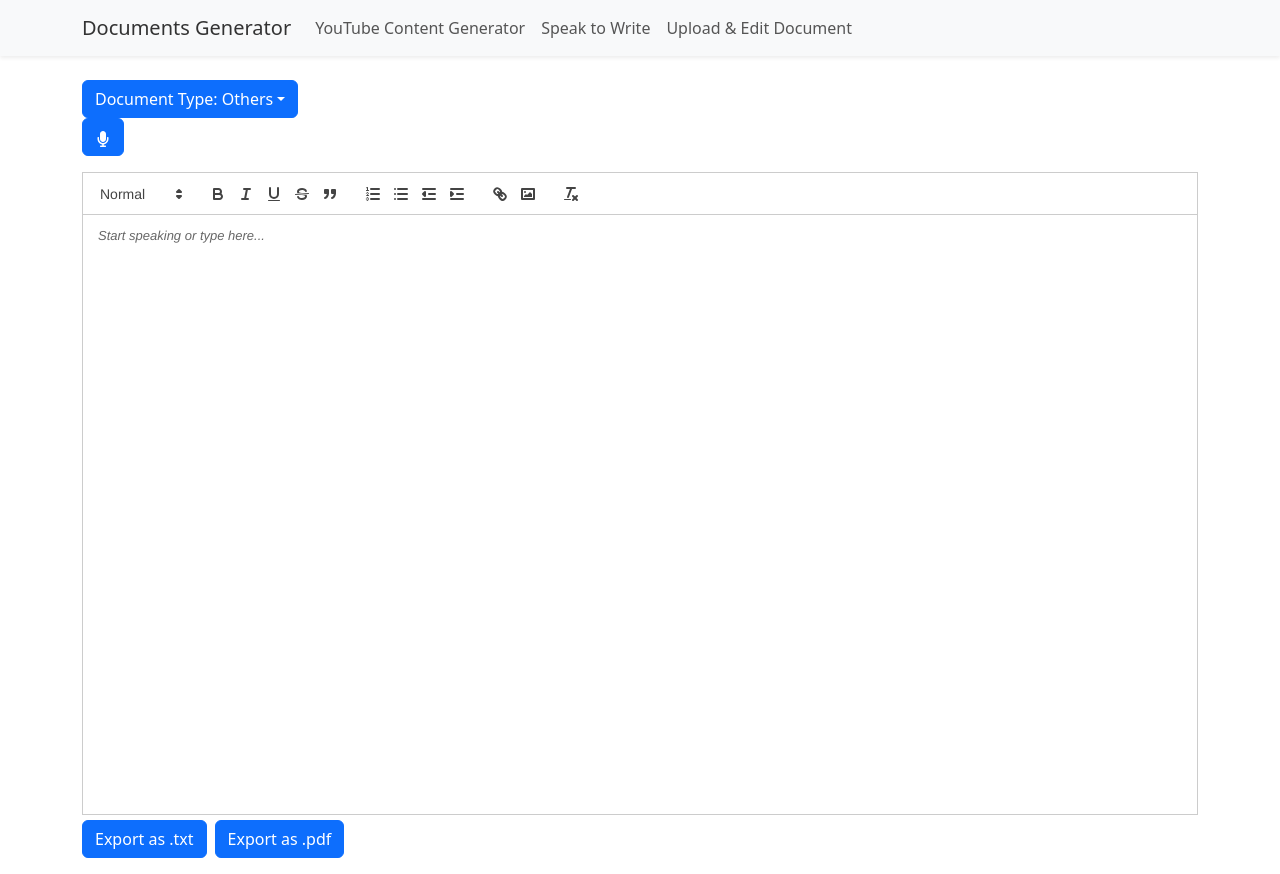
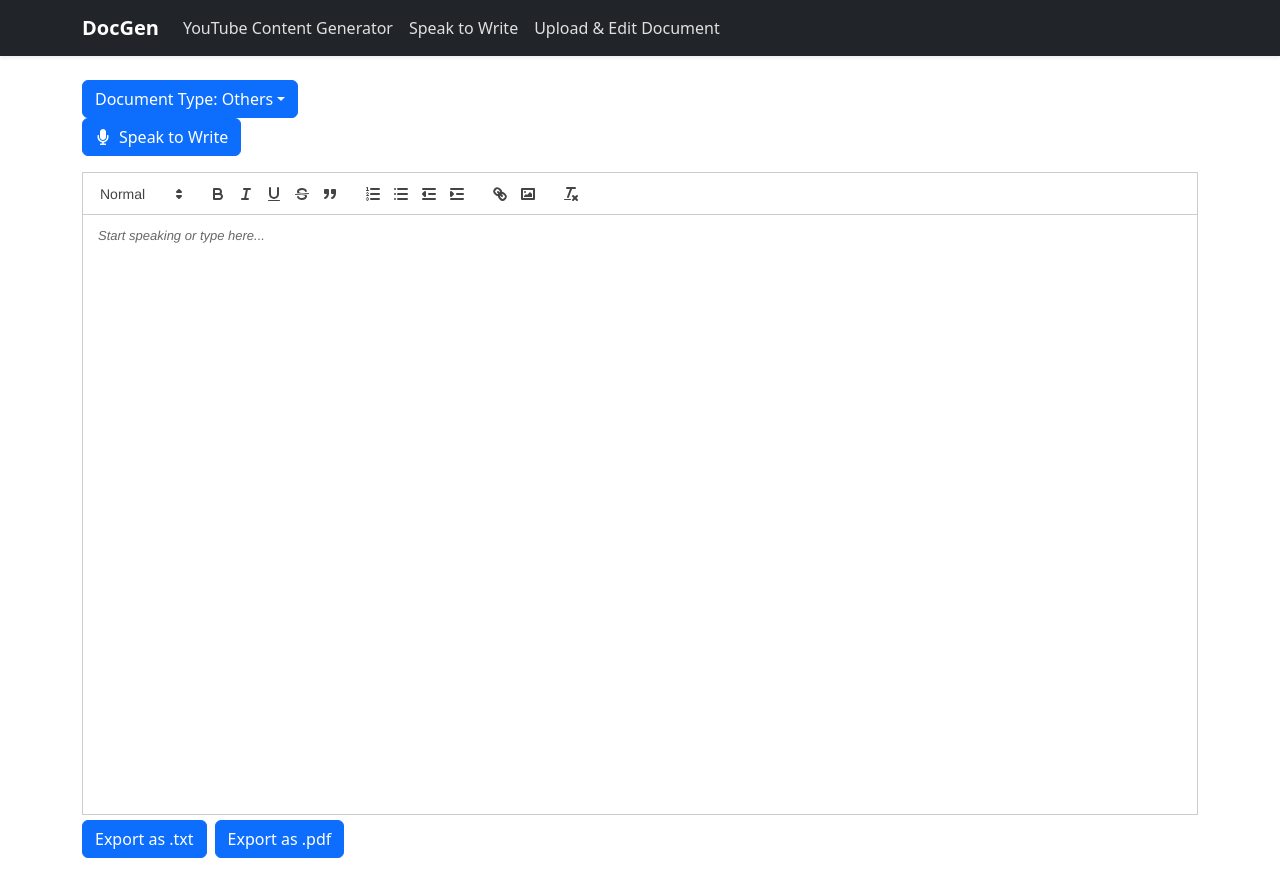
Before and after one commit to gitAji/document-generator-, a React (Create React App) app: page /speak-to-write in a window 1280 px wide. Built offline with nearby package versions, Linux system fonts and the light colour scheme.

Commit message:
feat: Implement modern theme, logo, and improved button styling
- Updated site name to "Documents Generator" and restyled Navbar.
- Integrated text and icons for "Speak to Write" button with padding.
- Applied a new, consistent modern color theme across the application.

```diff
--- a/src/App.css
+++ b/src/App.css
@@ -3,16 +3,16 @@
 }
 
 .App-header {
-  background-color: #ffffff; /* White header */
+  background-color: #F5F5F5; /* Light Gray Background */
   min-height: 100vh;
   display: flex;
   flex-direction: column;
   align-items: center;
   justify-content: center;
   font-size: calc(10px + 2vmin);
-  color: #333333; /* Dark gray text */
+  color: #212121; /* Dark Gray Text */
 }
 
 .App-link {
-  color: #007bff; /* Blue link */
+  color: #6200EE; /* Deep Purple */
 }
--- a/src/components/NavbarComponent.js
+++ b/src/components/NavbarComponent.js
@@ -4,19 +4,19 @@ import { Link } from 'react-router-dom';
 
 function NavbarComponent() {
   return (
-    <Navbar bg="light" variant="light" expand="lg" className="shadow-sm">
+    <Navbar bg="dark" variant="dark" expand="lg" className="shadow-sm" style={{ backgroundColor: '#3700B3' }}>
       <Container>
-        <Navbar.Brand as={Link} to="/" style={{ color: '#333' }}>Documents Generator</Navbar.Brand>
+        <Navbar.Brand as={Link} to="/" style={{ color: '#FFFFFF', fontWeight: 'bold' }}>DocGen</Navbar.Brand>
         <Navbar.Toggle aria-controls="basic-navbar-nav" />
         <Navbar.Collapse id="basic-navbar-nav">
           <Nav className="me-auto">
-            <Nav.Link as={Link} to="/youtube-generator" style={{ color: '#555' }}>
+            <Nav.Link as={Link} to="/youtube-generator" style={{ color: '#E0E0E0' }}>
               YouTube Content Generator
             </Nav.Link>
-            <Nav.Link as={Link} to="/speak-to-write" style={{ color: '#555' }}>
+            <Nav.Link as={Link} to="/speak-to-write" style={{ color: '#E0E0E0' }}>
               Speak to Write
             </Nav.Link>
-            <Nav.Link as={Link} to="/upload-edit" style={{ color: '#555' }}>
+            <Nav.Link as={Link} to="/upload-edit" style={{ color: '#E0E0E0' }}>
               Upload & Edit Document
             </Nav.Link>
           </Nav>
--- a/src/components/SpeakToWrite.js
+++ b/src/components/SpeakToWrite.js
@@ -168,7 +168,7 @@ function SpeakToWrite() {
 
         {documentType !== 'Others' && templates[documentType] && (
           <Dropdown className="me-2">
-            <Dropdown.Toggle variant="outline-primary" id="dropdown-template">
+            <Dropdown.Toggle variant="secondary" id="dropdown-template">
               Select Template
             </Dropdown.Toggle>
             <Dropdown.Menu>
@@ -188,8 +188,9 @@ function SpeakToWrite() {
           variant={isListening ? 'danger' : 'primary'}
           onClick={handleSpeakToggle}
           disabled={!isSpeechRecognitionReady}
+          className="d-flex align-items-center"
         >
-          {isListening ? <FaStop /> : <FaMicrophone />}
+          {isListening ? <><FaStop className="me-2" /> Stop Speaking</> : <><FaMicrophone className="me-2" /> Speak to Write</>}
         </Button>
       </div>
 
--- a/src/components/YoutubeContentGenerator.js
+++ b/src/components/YoutubeContentGenerator.js
@@ -272,7 +272,7 @@ ${hashtags}`;
                 className="me-2"
               />
               <Button
-                variant={isListening ? 'danger' : 'outline-primary'}
+                variant={isListening ? 'danger' : 'primary'}
                 onClick={handleSpeakToggle}
                 disabled={!isSpeechRecognitionReady}
               >
@@ -308,10 +308,10 @@ ${hashtags}`;
             readOnly
             className="mb-2"
           />
-          <Button variant="outline-primary" size="sm" onClick={() => copyToClipboard(generatedDescription)}>
+          <Button variant="primary" size="sm" onClick={() => copyToClipboard(generatedDescription)}>
             Copy Description
           </Button>
-          <Button variant="outline-info" size="sm" className="ms-2" onClick={() => handleExport(generatedDescription, 'description')}>
+          <Button variant="secondary" size="sm" className="ms-2" onClick={() => handleExport(generatedDescription, 'description')}>
             Export Description (.txt)
           </Button>
         </div>
@@ -327,10 +327,10 @@ ${hashtags}`;
             readOnly
             className="mb-2"
           />
-          <Button variant="outline-primary" size="sm" onClick={() => copyToClipboard(generatedKeywords)}>
+          <Button variant="primary" size="sm" onClick={() => copyToClipboard(generatedKeywords)}>
             Copy Keywords
           </Button>
-          <Button variant="outline-info" size="sm" className="ms-2" onClick={() => handleExport(generatedKeywords, 'keywords')}>
+          <Button variant="secondary" size="sm" className="ms-2" onClick={() => handleExport(generatedKeywords, 'keywords')}>
             Export Keywords (.txt)
           </Button>
         </div>
--- a/src/index.css
+++ b/src/index.css
@@ -3,7 +3,7 @@ body {
   font-family: 'Montserrat', sans-serif;
   -webkit-font-smoothing: antialiased;
   -moz-osx-font-smoothing: grayscale;
-  background-color: #f0f2f5; /* Light gray background */
+  background-color: #F5F5F5; /* Light Gray Background */
 }
 
 code {
```
